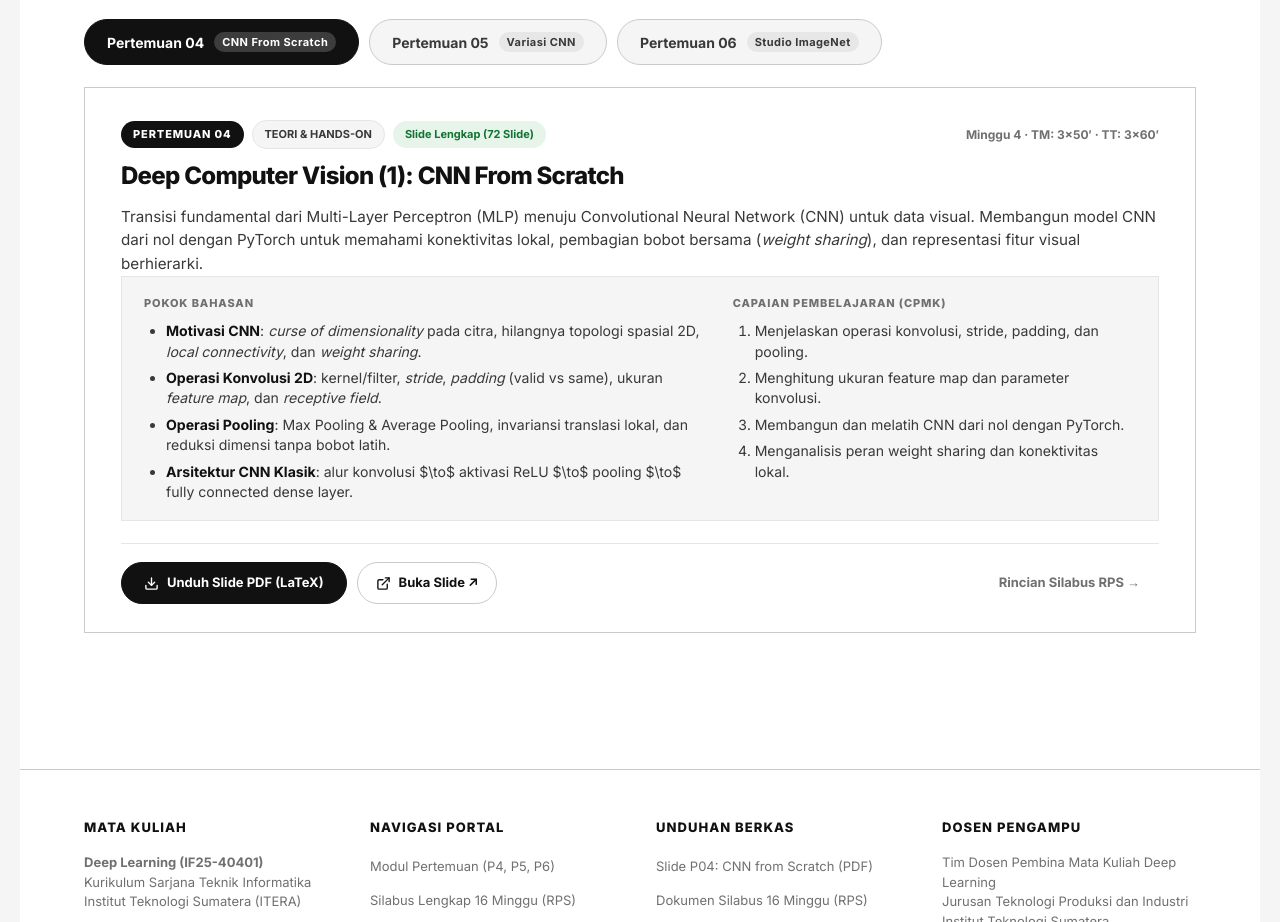
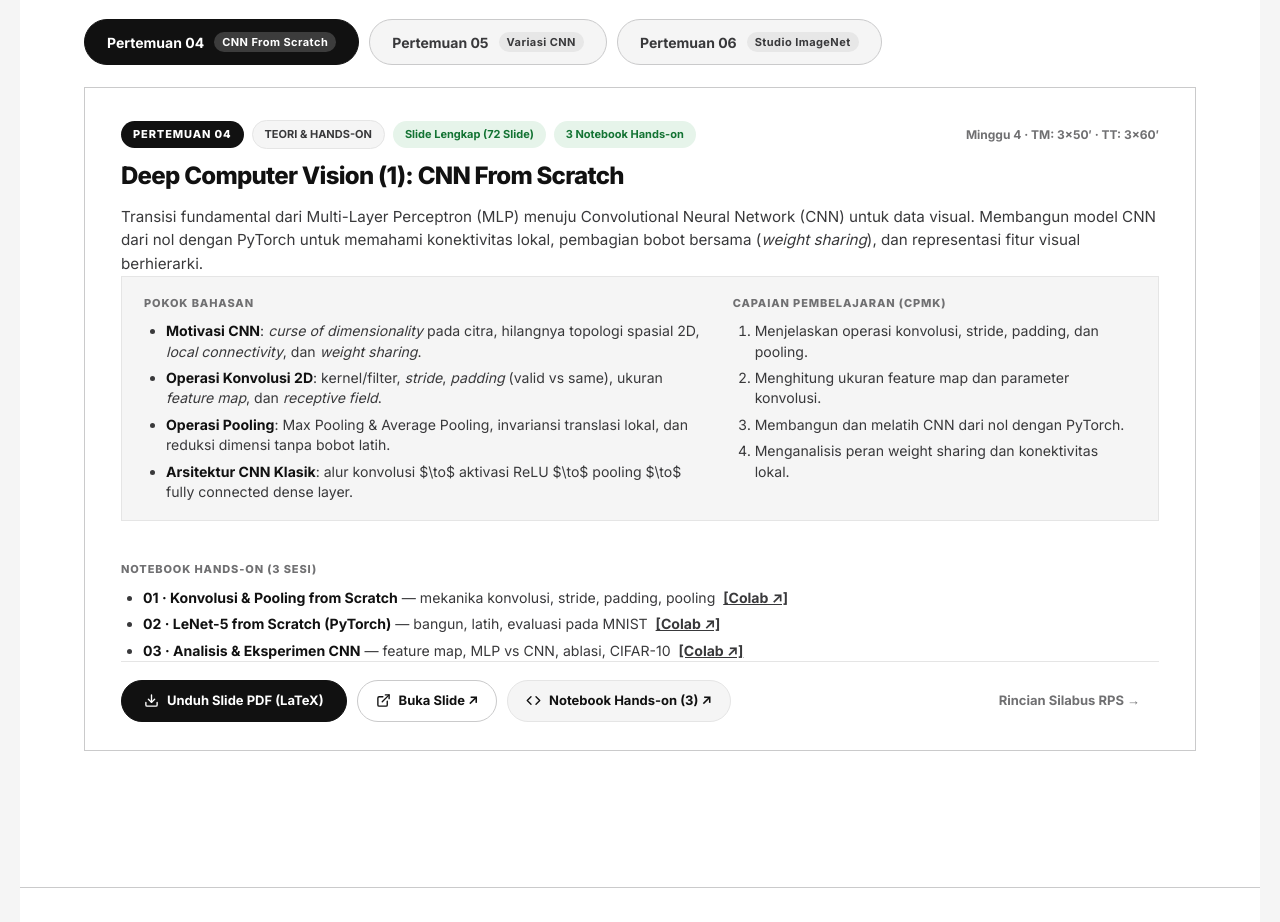
Before and after one commit to informatika-itera/deep-learning-IF25-40401, a website built with Vite: page index.html in a window 1280 px wide. Shown: the part 720-1642 px from the top of the page. Built offline with nearby package versions, Linux system fonts and the light colour scheme.

Commit message:
feat: tambahkan 3 notebook hands-on Pertemuan 4 (CNN From Scratch) dan integrasi portal
- 01-konvolusi-pooling-from-scratch.ipynb: implementasi operasi konvolusi 2D dan pooling manual NumPy, validasi formula output shape & parameter, invariansi translasi, dan bank filter citra nyata
- 02-lenet5-pytorch.ipynb: implementasi penuh LeNet-5 PyTorch (Tanh + AvgPool), summary torchinfo, shape tracing forward hook, breakdown 61.706 parameter, training loop 5 langkah, dan demo bahaya lupa zero_grad
- 03-analisis-eksperimen-cnn.ipynb: visualisasi representasi feature map berhierarki (C1 & C3), pembuktian empiris MLP vs CNN (1,06M vs 61K param), uji ketahanan translasi, studi ablasi terkontrol, dan adaptasi CIFAR-10
- materials/notebooks/README.md: peta pemetaan materi, Sub-CPMK RPS, dan panduan eksekusi (Colab 1-klik, Kaggle, Lokal)
- index.html & vite.config.js: badge notebook, daftar tautan Colab, tombol aksi folder notebook GitHub, dan header MIME application/x-ipynb+json
- README.md & .gitignore: perbarui struktur direktori dan abaikan cache data/ serta *.pth

```diff
--- a/index.html
+++ b/index.html
@@ -72,6 +72,7 @@
                   <span class="badge-number">Pertemuan 04</span>
                   <span class="badge-type">Teori &amp; Hands-on</span>
                   <span class="badge-status">Slide Lengkap (72 Slide)</span>
+                  <span class="badge-status">3 Notebook Hands-on</span>
                 </div>
                 <span class="course-card-time">Minggu 4 · TM: 3×50′ · TT: 3×60′</span>
               </div>
@@ -102,6 +103,15 @@
                 </div>
               </div>
 
+              <div class="course-card-notebooks-section" style="margin-top: 18px;">
+                <h4 class="course-card-subheading">Notebook Hands-on (3 Sesi)</h4>
+                <ul class="course-card-topics-list">
+                  <li><strong>01 · Konvolusi &amp; Pooling from Scratch</strong> — mekanika konvolusi, stride, padding, pooling &nbsp;<a href="https://colab.research.google.com/github/informatika-itera/deep-learning-IF25-40401/blob/main/materials/notebooks/01-konvolusi-pooling-from-scratch.ipynb" target="_blank" rel="noopener" style="font-weight: 600; text-decoration: underline; color: inherit;">[Colab ↗]</a></li>
+                  <li><strong>02 · LeNet-5 from Scratch (PyTorch)</strong> — bangun, latih, evaluasi pada MNIST &nbsp;<a href="https://colab.research.google.com/github/informatika-itera/deep-learning-IF25-40401/blob/main/materials/notebooks/02-lenet5-pytorch.ipynb" target="_blank" rel="noopener" style="font-weight: 600; text-decoration: underline; color: inherit;">[Colab ↗]</a></li>
+                  <li><strong>03 · Analisis &amp; Eksperimen CNN</strong> — feature map, MLP vs CNN, ablasi, CIFAR-10 &nbsp;<a href="https://colab.research.google.com/github/informatika-itera/deep-learning-IF25-40401/blob/main/materials/notebooks/03-analisis-eksperimen-cnn.ipynb" target="_blank" rel="noopener" style="font-weight: 600; text-decoration: underline; color: inherit;">[Colab ↗]</a></li>
+                </ul>
+              </div>
+
               <div class="course-card-actions">
                 <a class="card-btn-primary" href="./materials/pertemuan-04-cnn-from-scratch.pdf" download="IF25-40401-Pertemuan-04-CNN-From-Scratch.pdf">
                   <svg width="15" height="15" viewBox="0 0 24 24" fill="none" stroke="currentColor" stroke-width="2.2" stroke-linecap="round" stroke-linejoin="round" aria-hidden="true"><path d="M21 15v4a2 2 0 0 1-2 2H5a2 2 0 0 1-2-2v-4"></path><polyline points="7 10 12 15 17 10"></polyline><line x1="12" y1="15" x2="12" y2="3"></line></svg>
@@ -110,6 +120,10 @@
                 <a class="card-btn-secondary" href="./materials/pertemuan-04-cnn-from-scratch.pdf" target="_blank" rel="noopener">
                   <svg width="15" height="15" viewBox="0 0 24 24" fill="none" stroke="currentColor" stroke-width="2.2" stroke-linecap="round" stroke-linejoin="round" aria-hidden="true"><path d="M18 13v6a2 2 0 0 1-2 2H5a2 2 0 0 1-2-2V8a2 2 0 0 1 2-2h6"></path><polyline points="15 3 21 3 21 9"></polyline><line x1="10" y1="14" x2="21" y2="3"></line></svg>
                   Buka Slide ↗
+                </a>
+                <a class="card-btn-code" href="https://github.com/informatika-itera/deep-learning-IF25-40401/tree/main/materials/notebooks" target="_blank" rel="noopener">
+                  <svg width="15" height="15" viewBox="0 0 24 24" fill="none" stroke="currentColor" stroke-width="2.2" stroke-linecap="round" stroke-linejoin="round" aria-hidden="true"><polyline points="16 18 22 12 16 6"></polyline><polyline points="8 6 2 12 8 18"></polyline></svg>
+                  Notebook Hands-on (3) ↗
                 </a>
                 <a class="card-btn-rps" href="./rps/#minggu-4">
                   Rincian Silabus RPS →
--- a/vite.config.js
+++ b/vite.config.js
@@ -16,6 +16,7 @@ export default defineConfig({
               if (filePath.endsWith('.pdf')) res.setHeader('Content-Type', 'application/pdf')
               if (filePath.endsWith('.tex')) res.setHeader('Content-Type', 'text/plain')
               if (filePath.endsWith('.png')) res.setHeader('Content-Type', 'image/png')
+              if (filePath.endsWith('.ipynb')) res.setHeader('Content-Type', 'application/x-ipynb+json')
               return fs.createReadStream(filePath).pipe(res)
             }
           }
```
Also changed, not shown: README.md, materials/notebooks/README.md (added), 4 other files.
